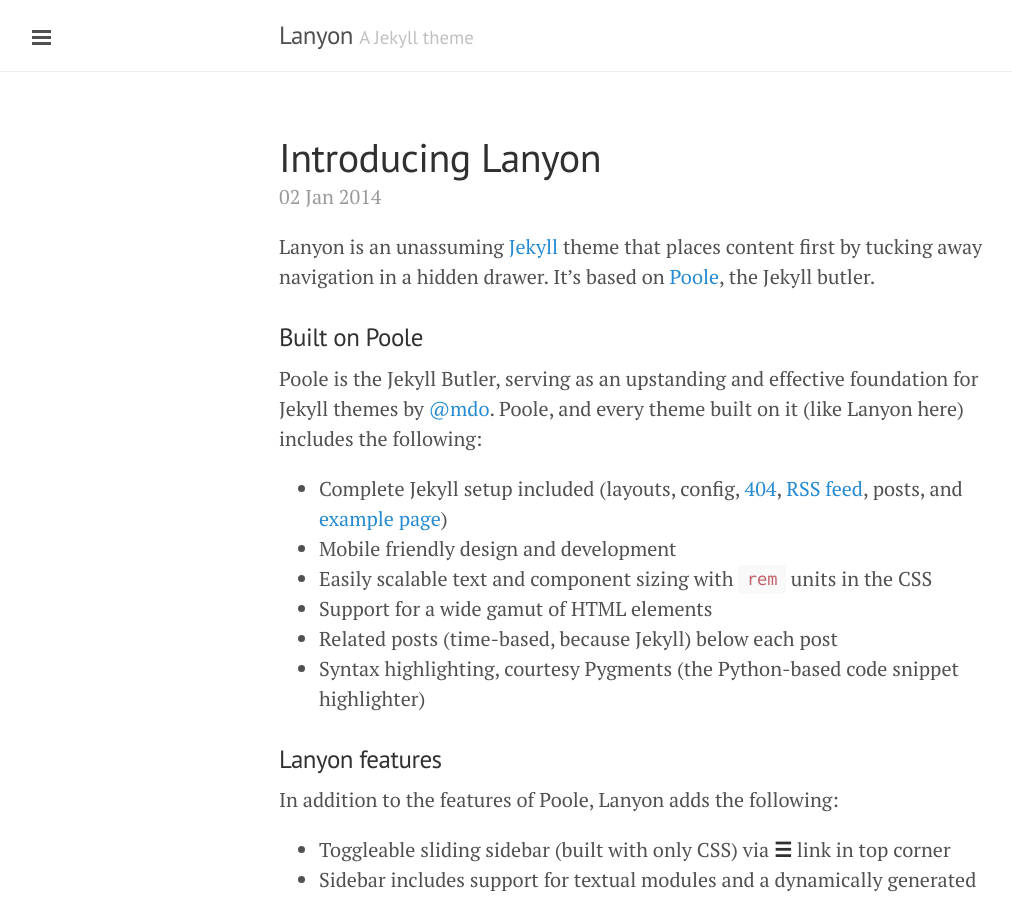
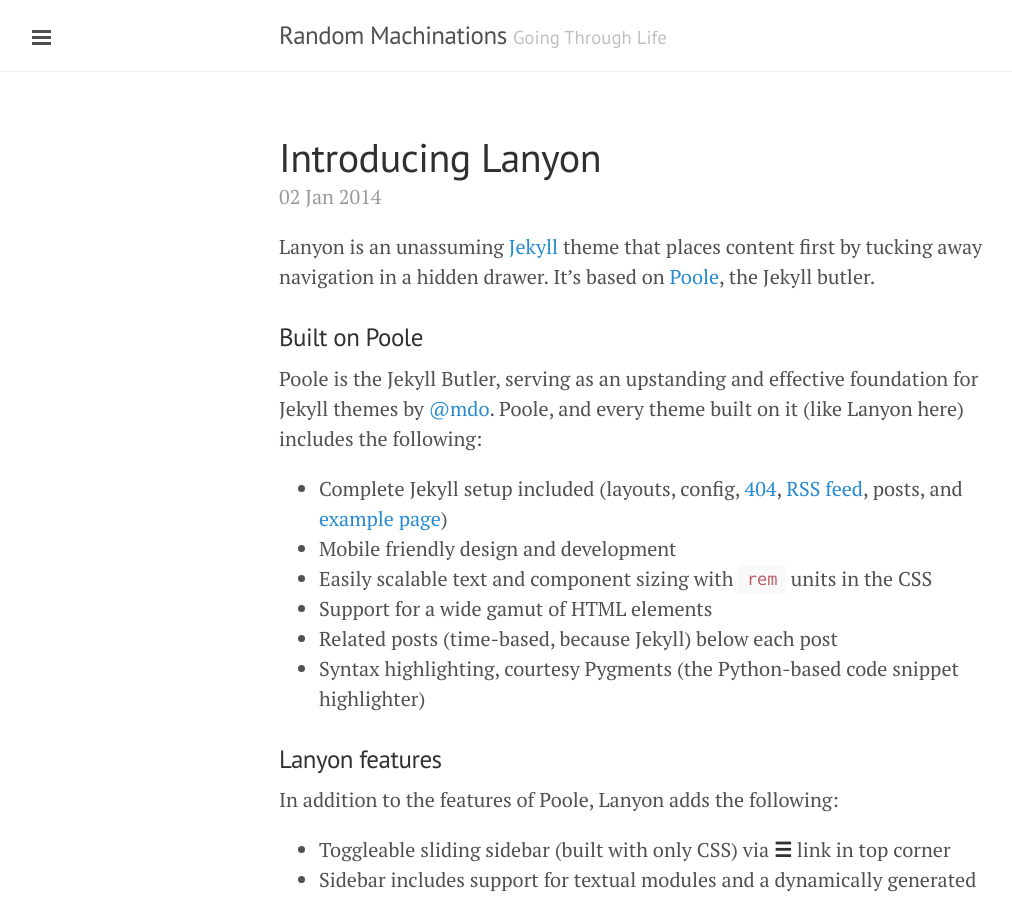
Before and after one commit to kapdaddy/Random-Machinations, a Jekyll site: the page built from index.html, in a window 1280 px wide and 900 px high. Shown: the whole window, without its empty margins (1-1013 px from the left). Built offline with Jekyll 4.4.1, drawn with Linux system fonts in a browser that asks for light colours; Markdown is read by kramdown in place of the engine named in the settings; the list of posts is cut into pages by our own code.

Commit message:
Further edits to customise config

```diff
--- a/_config.yml
+++ b/_config.yml
@@ -6,14 +6,14 @@
 permalink:        pretty
 
 # Setup
-title:            Lanyon
-tagline:          'A Jekyll theme'
-description:      'A reserved <a href="http://jekyllrb.com" target="_blank">Jekyll</a> theme that places the utmost gravity on content with a hidden drawer. Made by <a href="https://twitter.com/mdo" target="_blank">@mdo</a>.'
+title:            Random Machinations
+tagline:          'Going Through Life'
+description:      'My personal blog - checkout more on my <a href="http://www.randommachinations.com/about" target="_blank">About</a> page. Currently using <a href="https://github.com/poole/lanyon" target="_blank">Lanyon</a>a reserved <a href="http://jekyllrb.com" target="_blank">Jekyll</a> theme that places the utmost gravity on content. Made by <a href="https://twitter.com/mdo" target="_blank">@mdo</a>.'
 url:              http://www.randommachinations.com
 
 author:
-  name:           'Mark Otto'
-  url:            https://twitter.com/mdo
+  name:           'Kapdaddy'
+  url:            https://github.com/kapdaddy
 
 paginate:         5
 
```
